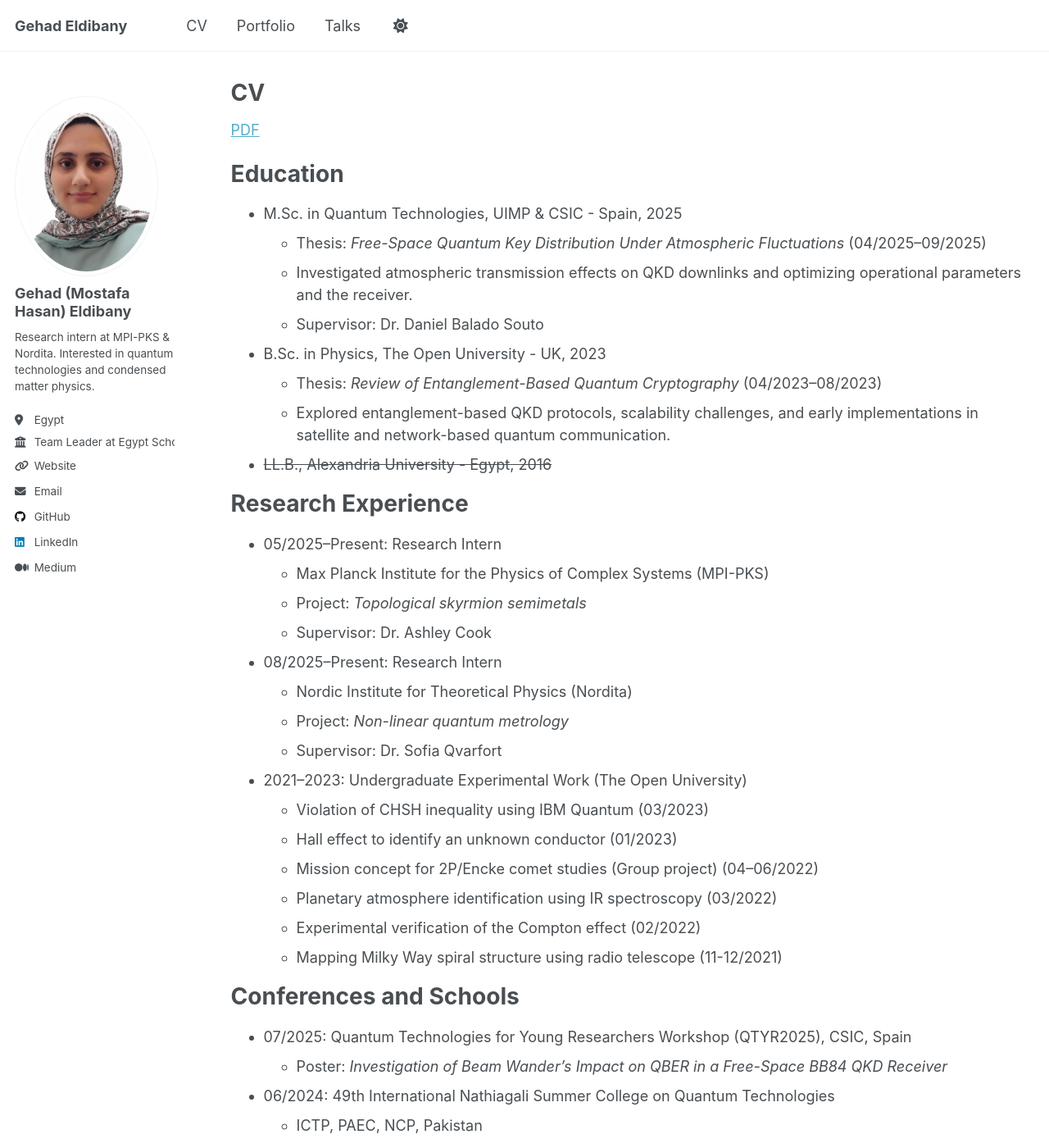
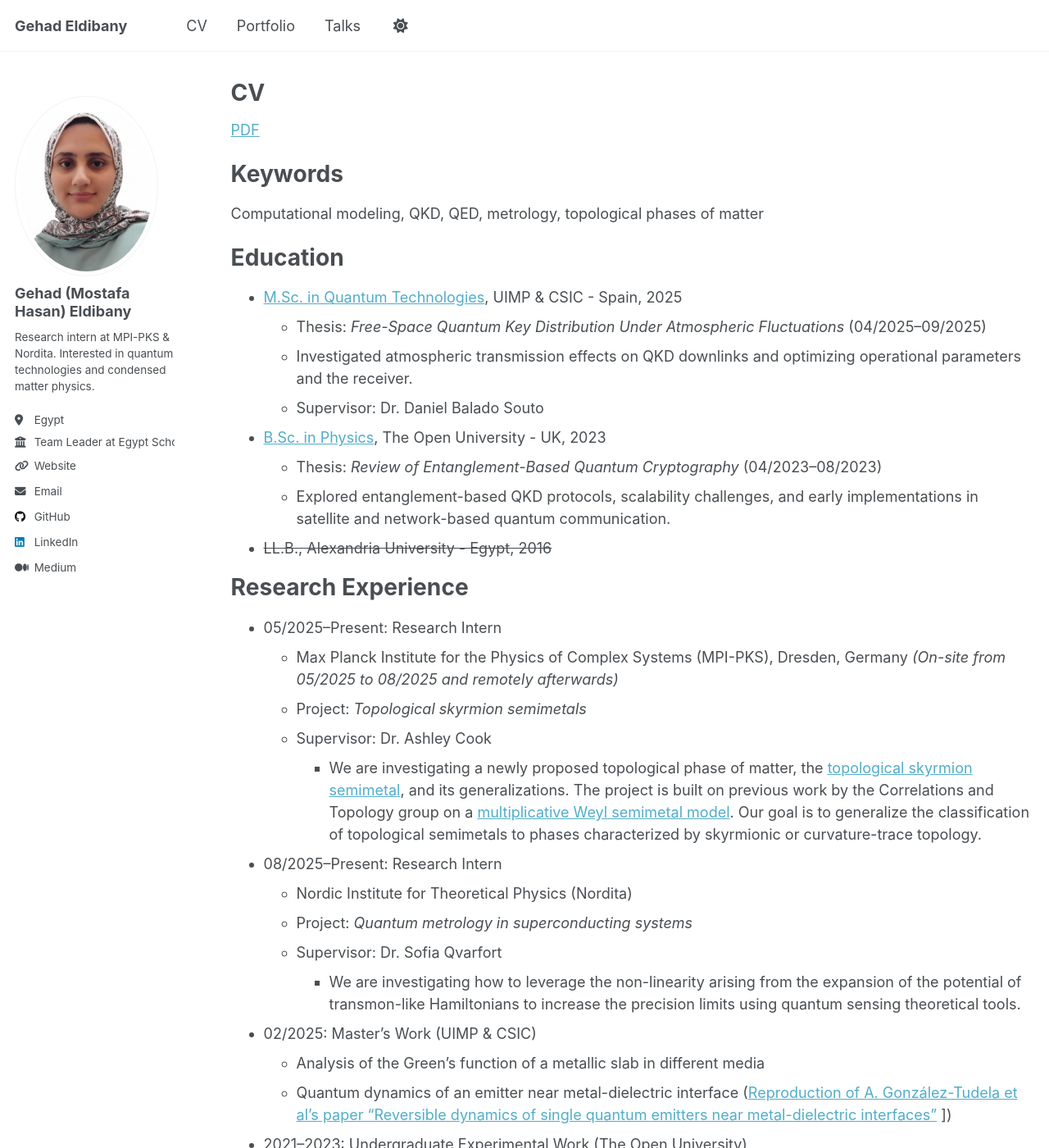
Before and after one commit to gehadibany/gehadibany.github.io, a Jekyll site: the page built from _pages/cv.md, in a window 1280 px wide and 1400 px high. Shown: the whole window at 82% size. Built offline with Jekyll 4.4.1, drawn with Linux system fonts in a browser that asks for light colours; a script that is not in the unit is left out; some of the changed text lies outside the part shown.

Commit message:
Update CV

```diff
--- a/_pages/cv.md
+++ b/_pages/cv.md
@@ -10,14 +10,19 @@ redirect_from:
 {% include base_path %}
 [PDF](https://gehadibany.github.io/files/Eldibany_CV.pdf)
 
+Keywords
+======
+Computational modeling, QKD, QED, metrology, topological phases of matter
+
+
 Education
 ======
-* M.Sc. in Quantum Technologies, UIMP & CSIC - Spain, 2025
+* [M.Sc. in Quantum Technologies](https://qtep.csic.es/master-quantum-tech), UIMP & CSIC - Spain, 2025
   * Thesis: *Free-Space Quantum Key Distribution Under Atmospheric Fluctuations* (04/2025–09/2025)
   * Investigated atmospheric transmission effects on QKD downlinks and optimizing operational parameters and the receiver.
   * Supervisor: Dr. Daniel Balado Souto
 
-* B.Sc. in Physics, The Open University - UK, 2023
+* [B.Sc. in Physics](https://www.open.ac.uk/courses/physics/degrees/bsc-physics-r51), The Open University - UK, 2023
   * Thesis: *Review of Entanglement-Based Quantum Cryptography* (04/2023–08/2023)
   * Explored entanglement-based QKD protocols, scalability challenges, and early implementations in satellite and network-based quantum communication.
 
@@ -27,14 +32,22 @@ Education
 Research Experience
 ======
 * 05/2025–Present: Research Intern
-  * Max Planck Institute for the Physics of Complex Systems (MPI-PKS)
+  * Max Planck Institute for the Physics of Complex Systems (MPI-PKS), Dresden, Germany *(On-site from 05/2025 to 08/2025 and remotely afterwards)*
   * Project: *Topological skyrmion semimetals*
   * Supervisor: Dr. Ashley Cook
+    * We are investigating a newly proposed topological phase of matter, the [topological skyrmion semimetal](https://arxiv.org/abs/2311.15753), and its generalizations. The project is built on previous work by the Correlations and Topology group on a [multiplicative Weyl semimetal model](https://journals.aps.org/prb/abstract/10.1103/PhysRevB.109.035147). Our goal is to generalize the classification of topological semimetals to phases characterized by skyrmionic or curvature-trace topology.
 
 * 08/2025–Present: Research Intern
   * Nordic Institute for Theoretical Physics (Nordita)
-  * Project: *Non-linear quantum metrology*
+  * Project: *Quantum metrology in superconducting systems*
   * Supervisor: Dr. Sofia Qvarfort
+      * We are investigating how to leverage the non-linearity arising from the expansion of the potential of transmon-like Hamiltonians to increase the precision limits using quantum sensing theoretical tools.
+
+
+* 02/2025: Master's Work (UIMP & CSIC)
+  * Analysis of the Green’s function of a metallic slab in different media
+  * Quantum dynamics of an emitter near metal-dielectric interface ([Reproduction of A. González-Tudela et al's paper "Reversible dynamics of single quantum emitters near metal-dielectric interfaces"](https://journals.aps.org/prb/abstract/10.1103/PhysRevB.89.041402)
+])
 
 * 2021–2023: Undergraduate Experimental Work (The Open University)
   * Violation of CHSH inequality using IBM Quantum (03/2023)
@@ -56,7 +69,7 @@ Conferences and Schools
   * ICTP & EGYPlasma, Egypt
   * Awarded *Best Problem Solving*
 
-* 07/2023: Multi-Scale Methods Summer School, Gdańsk University of Technology, Poland
+* 07/2023: [Multi-Scale Methods Summer School, Gdańsk University of Technology](https://ftims.pg.edu.pl/en/science-app/summer-schools-2023/multi-scale-methods-summer-school)
   * ECTS: 6 | Grade: 93%
 
 Trainings and Courses
```
